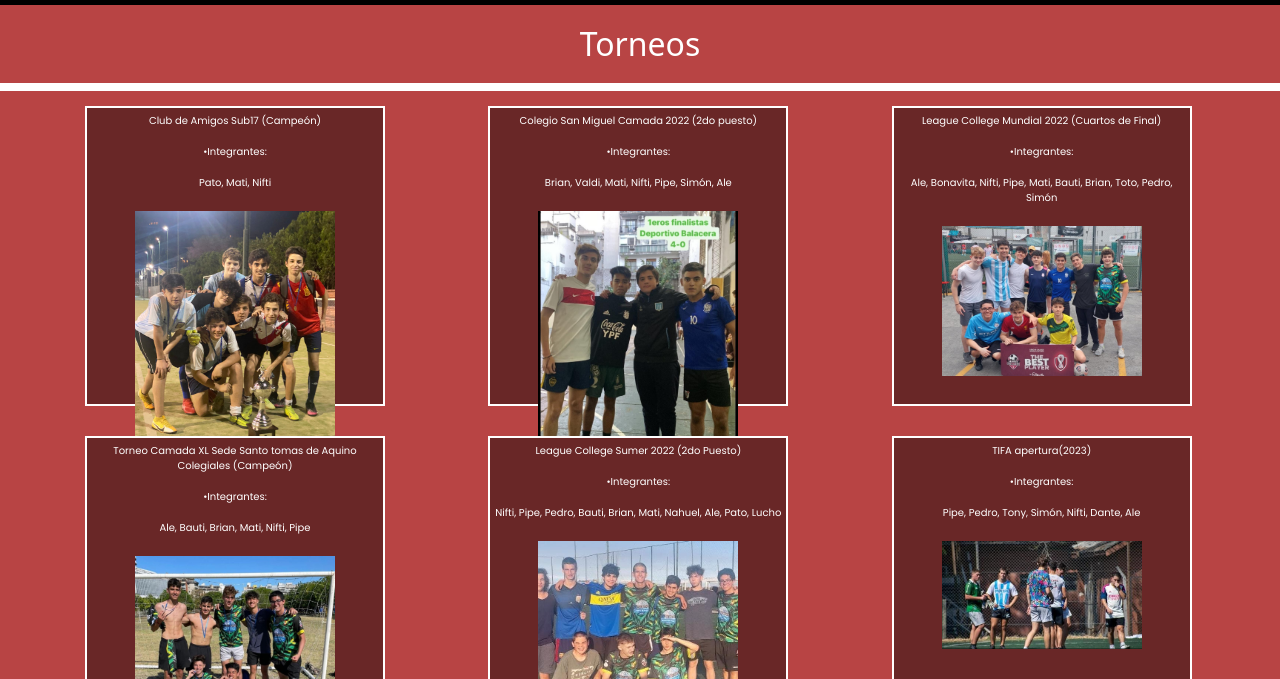
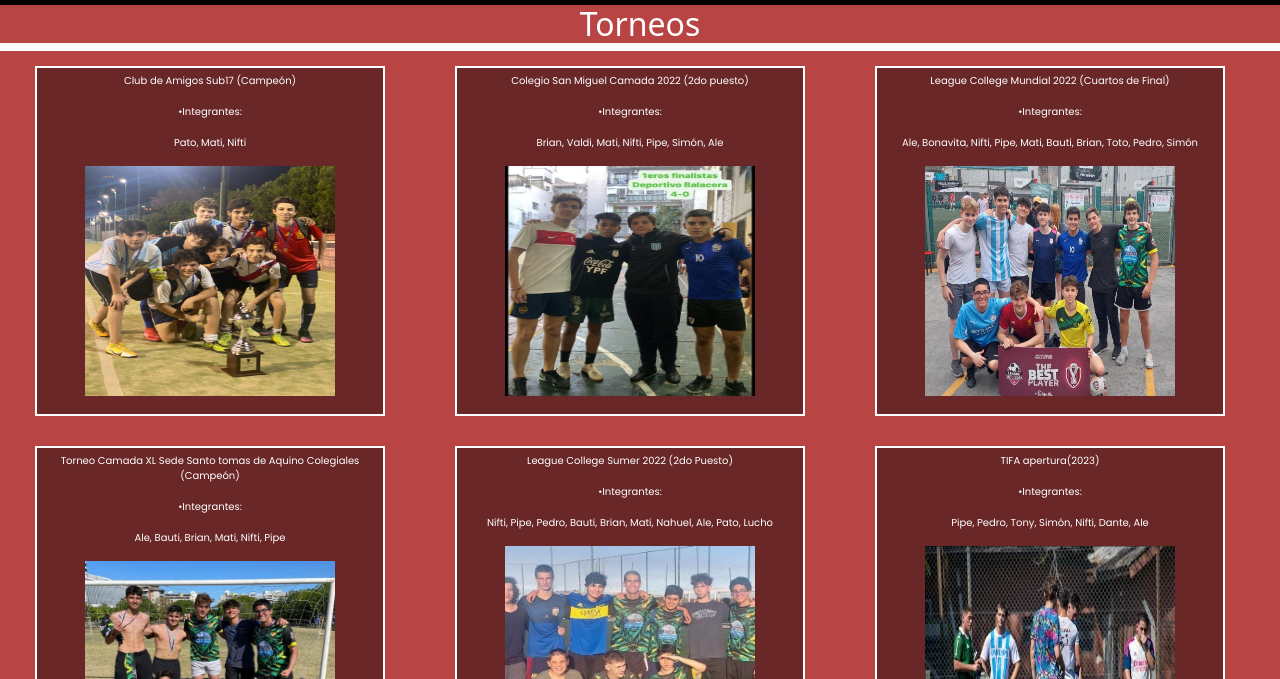
Before and after one commit to ElChouny/PreEntrega2-Torquatti, a plain HTML site: page pages/torneos-disputados.html in a window 1280 px wide. Shown: the part 121-800 px from the top of the page. Drawn offline with nearby package versions, Linux system fonts and the light colour scheme.

Commit message:
commit fotos

```diff
--- a/css/style.css
+++ b/css/style.css
@@ -193,45 +193,36 @@ section div .historia p {
     grid-template-rows: repeat(3, 1fr);
     grid-template-columns: repeat(3, 1fr);
     flex-wrap: nowrap;
-    padding-left: 70px;
+    padding-left: 20px;
 }
 
 section div h2 {
-    height: auto;
+
     background-color: rgb(184, 68, 68);
     color: white;
     text-align: center;
-    padding: 20px;
-    border: none;
 }
 
 .torneos-disputados div {
-    height: auto;
     border: 2px white solid;
     padding: 5px;
-    width: 300px;
-    height: 300px;
+    width: 350px;
+    height: 350px;
     background-color: rgb(105, 39, 39);
     margin: 15px;
 }
 
-.torneos-disputados div img{
-    height: auto;
+.torneos-disputados img {
+    width: 250px;
+    height: 250px;
+
     padding-bottom: 20px;
-}
-
-.torneos-disputados img {
-    width: 200px;
-    height: 200px;
-    margin: 5px;
-    object-fit: cover;
 }
 
 .torneos-disputados {
     background-color: rgb(184, 68, 68);
     color: white;
     flex-wrap: wrap;
-    height: auto;
     justify-content: space-evenly;
 }
 
@@ -257,8 +248,8 @@ section div h2 {
 
 .jugadores div {
     border: 2px white solid;
-    width: 300px;
-    height: 300px;
+    width: 350px;
+    height: 350px;
     display: inline-block;
     background-color: rgb(105, 39, 39);
     margin: 15px;
@@ -267,7 +258,7 @@ section div h2 {
 .jugadores img {
     width: 200px;
     height: 200px;
-    padding: 5px;
+    padding-bottom: 5px;
 }
 
 .jugadores {
@@ -390,13 +381,13 @@ section div h2 {
 
 /*!----MEDIA QUERY----!*/
 
-/*@media screen and (max-width:650px) {}
+@media screen and (max-width:650px) {}
 
 
 /*AND*/
 /*HASTA Y DESDE*/
-/*@media (max-width:800px) and (max-height: 554) {
-    .historia {
+@media (max-width:800px) and (max-height: 554) {
+    .bienvenidos {
         font-size: 30px
     }
 }
```
Also changed, not shown: pages/jugadores.html (+0 -6 lines), 2 other files.
